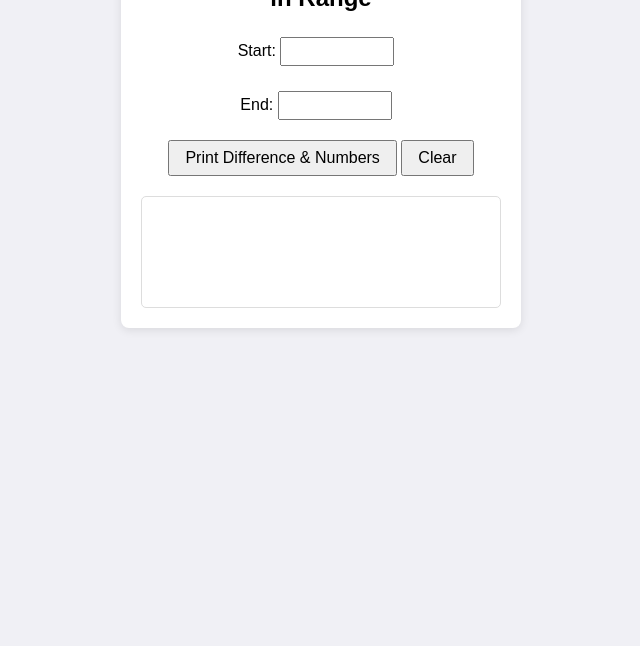
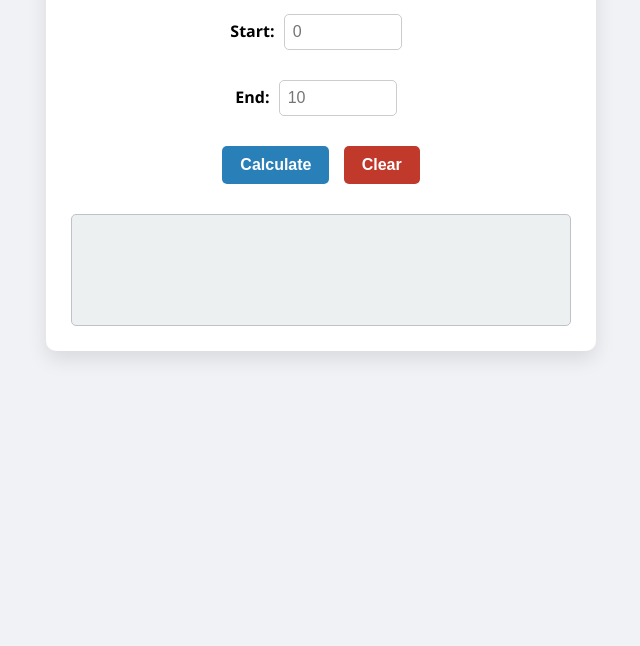
Before and after one commit to MoyiWycliffe/Subtract-print-Numbers, a plain HTML site: page index.html in a window 1280 px wide. Shown: the part 154-800 px from the top of the page, without its empty margins (319-959 px from the left). Drawn offline with Linux system fonts and the light colour scheme.

Commit message:
Update index.html

```diff
--- a/index.html
+++ b/index.html
@@ -6,56 +6,117 @@
 <title>Range Difference Calculator</title>
 <style>
   body {
-    font-family: Arial, sans-serif;
-    max-width: 400px;
-    margin: 50px auto;
-    padding: 20px;
-    background: #f0f0f5;
-    border-radius: 8px;
+    font-family: 'Segoe UI', Tahoma, Geneva, Verdana, sans-serif;
+    background: #f0f2f5;
+    margin: 0;
+    padding: 0;
   }
+
+  .container {
+    max-width: 500px;
+    margin: 60px auto;
+    padding: 25px;
+    background: #fff;
+    border-radius: 10px;
+    box-shadow: 0 8px 20px rgba(0, 0, 0, 0.1);
+    text-align: center;
+  }
+
+  h2 {
+    color: #2c3e50;
+    margin-bottom: 20px;
+  }
+
+  label {
+    font-weight: bold;
+    margin-right: 5px;
+  }
+
   input[type="number"] {
     width: 100px;
-    padding: 5px;
-    margin: 5px 10px 20px 0;
-  }
-    .container {
-    text-align: center;
-    background: #fff;
-    padding: 20px;
-    border-radius: 8px;
-    box-shadow: 0 2px 10px rgba(0, 0, 0, 0.1);
-  }
-  button {
-    padding: 7px 15px;
+    padding: 8px;
+    margin: 10px 10px 20px 0;
+    border: 1px solid #ccc;
+    border-radius: 5px;
     font-size: 16px;
   }
+
+  button {
+    padding: 10px 18px;
+    font-size: 16px;
+    margin: 10px 5px;
+    border: none;
+    border-radius: 5px;
+    cursor: pointer;
+    transition: 0.3s;
+    font-weight: bold;
+  }
+
+  button#calculate {
+    background-color: #2980b9;
+    color: #fff;
+  }
+
+  button#calculate:hover {
+    background-color: #3498db;
+  }
+
+  button#clear {
+    background-color: #c0392b;
+    color: #fff;
+  }
+
+  button#clear:hover {
+    background-color: #e74c3c;
+  }
+
   #output {
     margin-top: 20px;
     white-space: pre-wrap;
-    background: white;
+    background: #ecf0f1;
     padding: 15px;
     border-radius: 5px;
-    border: 1px solid #ddd;
+    border: 1px solid #bdc3c7;
     min-height: 80px;
+    font-weight: bold;
+    color: #2c3e50;
+    text-align: left;
+  }
+
+  @media(max-width: 600px) {
+    .container {
+      margin: 20px;
+      padding: 20px;
+    }
+    input[type="number"] {
+      width: 80px;
+      margin-bottom: 15px;
+    }
+    button {
+      width: 120px;
+      margin: 8px 0;
+    }
   }
 </style>
 </head>
 <body>
+
 <div class="container">
-<h2>Print Numbers and Difference in Range</h2>
+  <h2>Range Difference Calculator</h2>
 
   <label for="startNum">Start:</label>
-<input type="number" id="startNum" />
+  <input type="number" id="startNum" placeholder="0" />
   <br />
 
   <label for="endNum">End:</label>
-<input type="number" id="endNum" />
+  <input type="number" id="endNum" placeholder="10" />
   <br />
 
-<button onclick="printDifference()">Print Difference & Numbers</button>
-<button onclick="document.getElementById('output').textContent = ''">Clear</button>
+  <button id="calculate" onclick="printDifference()">Calculate</button>
+  <button id="clear" onclick="document.getElementById('output').textContent = ''">Clear</button>
 
   <div id="output"></div>
+</div>
 
 <script>
 function printDifference() {
@@ -64,25 +125,29 @@
   const outputDiv = document.getElementById('output');
 
   if (isNaN(start) || isNaN(end)) {
-      outputDiv.textContent = "Please enter valid numbers.";
+    outputDiv.textContent = "⚠️ Please enter valid numbers.";
     return;
   }
 
   if (end < start) {
-      outputDiv.textContent = "End number must be greater than or equal to Start number.";
+    outputDiv.textContent = "⚠️ End number must be greater than or equal to Start number.";
     return;
   }
 
   let difference = end - start;
-    let result = `The difference between ${end} and ${start} is: ${difference}\n\nNumbers in the range:\n`;
+  let numbers = [];
 
   for (let i = start; i <= end; i++) {
-      result += i + " ";
+    numbers.push(i);
   }
 
-    outputDiv.textContent = result;
+  outputDiv.innerHTML = `
+📏 Difference between ${end} and ${start}: ${difference}
+<br><br>
+🔢 Numbers in the range: ${numbers.join(', ')}
+  `;
 }
 </script>
-</div>
+
 </body>
 </html>
```
Lines whose indentation alone changed are shown as unchanged.
